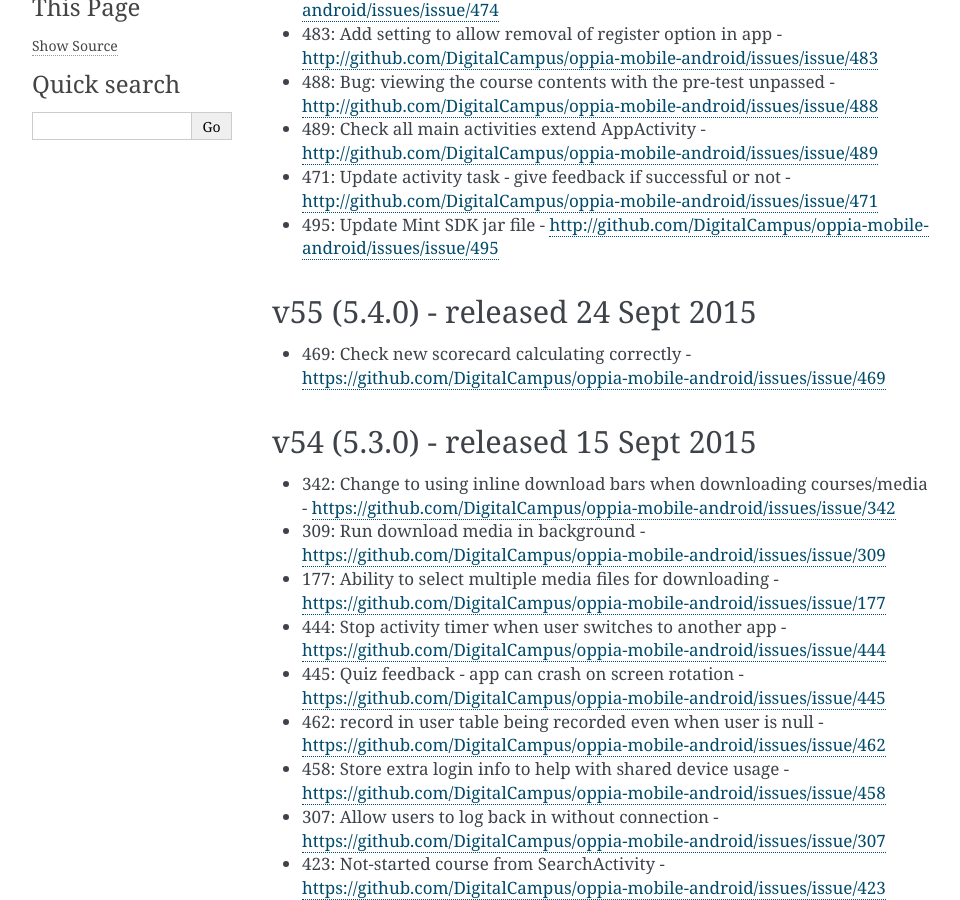
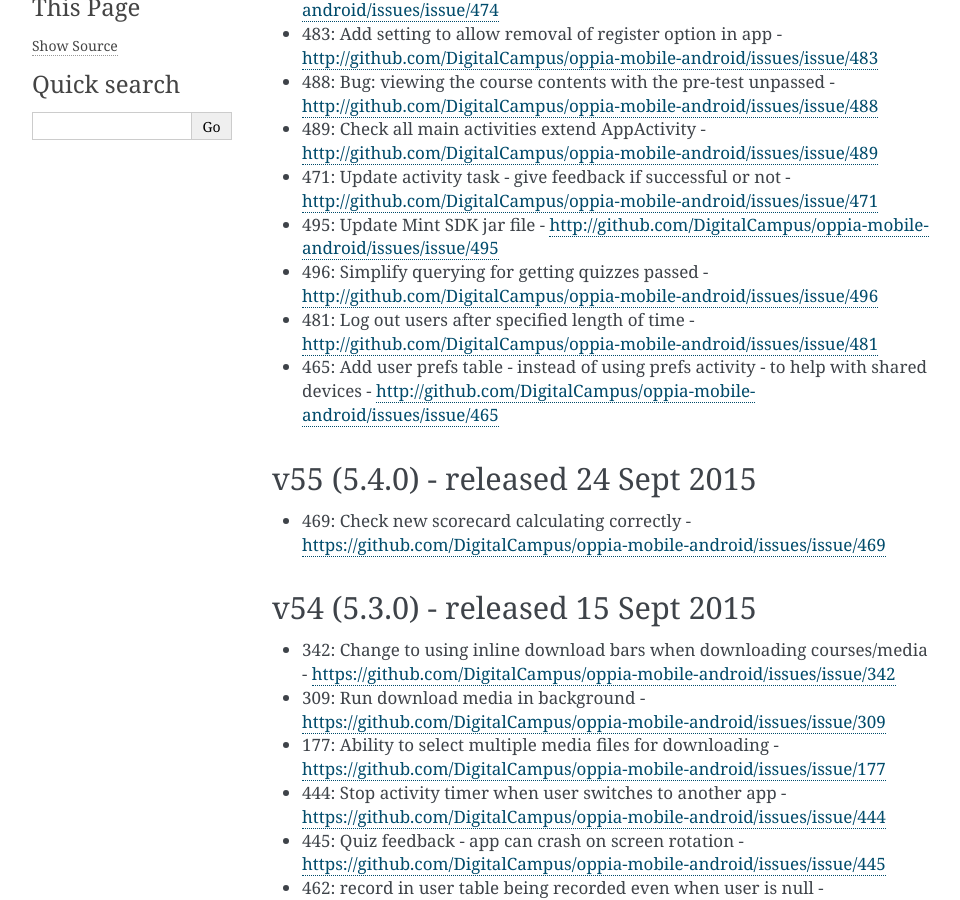
Before and after one commit to DigitalCampus/django-oppia, a Sphinx documentation site: the page built from docs/dev/changelog_android.rst, in a window 1280 px wide and 900 px high, scrolled down 535 px. Shown: the whole window, without its empty margins (148-1108 px from the left). Built offline with Sphinx 7.4.7, drawn with Linux system fonts in a browser that asks for light colours; pages that are not in the unit, such as notebooks, are missing from menus; the version number is read from the project's files by our own code.

Commit message:
update docs

```diff
--- a/docs/dev/changelog_android.rst
+++ b/docs/dev/changelog_android.rst
@@ -17,6 +17,9 @@
 * 489: Check all main activities extend AppActivity - http://github.com/DigitalCampus/oppia-mobile-android/issues/issue/489
 * 471: Update activity task - give feedback if successful or not - http://github.com/DigitalCampus/oppia-mobile-android/issues/issue/471
 * 495: Update Mint SDK jar file - http://github.com/DigitalCampus/oppia-mobile-android/issues/issue/495
+* 496: Simplify querying for getting quizzes passed - http://github.com/DigitalCampus/oppia-mobile-android/issues/issue/496
+* 481: Log out users after specified length of time - http://github.com/DigitalCampus/oppia-mobile-android/issues/issue/481
+* 465: Add user prefs table - instead of using prefs activity - to help with shared devices - http://github.com/DigitalCampus/oppia-mobile-android/issues/issue/465
 
 .. _appv55:
 
```
